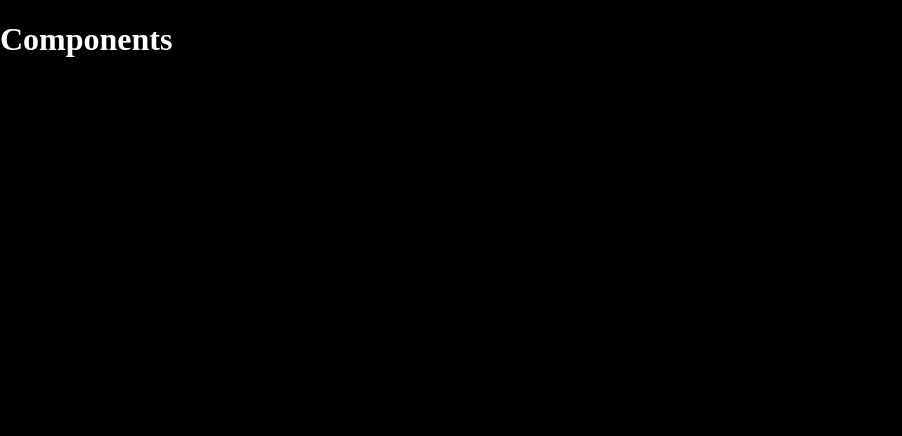
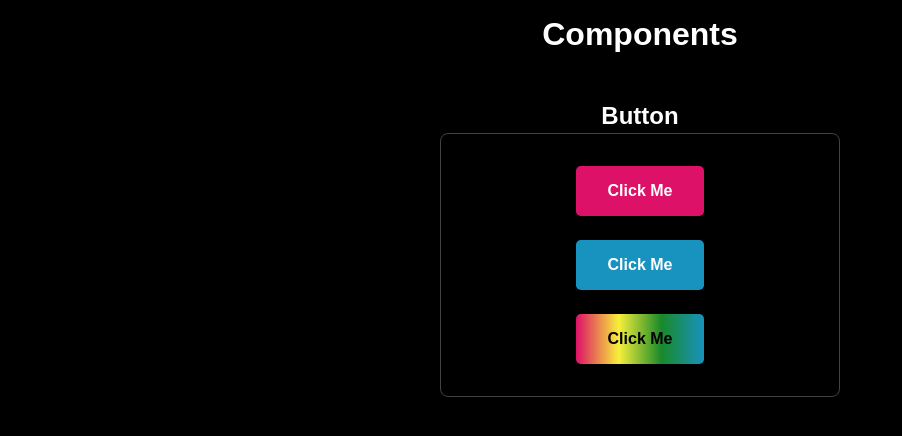
Before and after one commit to sh20-2025/offaxis, a Django app: page /components in a window 1280 px wide. Shown: the top 436 px of the page, without its empty margins (0-902 px from the left). Run offline with Django 5.2, Linux system fonts and the light colour scheme.

Commit message:
feat: button component

```diff
--- a/Off_Axis_App/templates/components.html
+++ /dev/null
@@ -1,13 +0,0 @@
-{% load static %}
-
-<!DOCTYPE html>
-<html>
-  <head>
-    <title>Components</title>
-    <link rel="stylesheet" type="text/css" href="{% static 'styles/components.css' %}" />
-  </head>
-
-  <body>
-    <h1>Components</h1>
-  </body>
-</html>
--- /dev/null
+++ b/Off_Axis_App/templates/components/button.html
@@ -0,0 +1,12 @@
+{% comment %}
+This is a simple resuable button component that can be used in any template.
+
+props:
+    id?: The id of the button
+    type?: The type of the button
+    variant?: The variant of the button (primary, secondary, rainbow)
+    text?: The text of the button
+{% endcomment %}
+<button id="{{ id|default:"" }}"
+        type="{{ type|default:"button" }}"
+        class="btn btn-{{ variant|default:"primary" }}">{{ text|default:"Click Me" }}</button>
--- /dev/null
+++ b/Off_Axis_App/templates/components/index.html
@@ -0,0 +1,63 @@
+{% load static %}
+<!DOCTYPE html>
+<html lang="en">
+  <head>
+    <meta name="viewport" content="width=device-width, initial-scale=1.0" />
+    <meta charset="UTF-8" />
+    <meta name="description" content="Off Axis Components" />
+    <meta name="keywords" content="Off Axis, Components" />
+    <title>Components</title>
+    <link rel="stylesheet"
+          type="text/css"
+          href="{% static 'styles/styles.css' %}" />
+    <link rel="stylesheet"
+          type="text/css"
+          href="{% static 'styles/components.css' %}" />
+    <style>
+      body {
+        display: flex;
+        flex-direction: column;
+        align-items: center;
+        padding: 1rem;
+      }
+
+      .components {
+        display: grid;
+        grid-template-columns: repeat(auto-fill, minmax(400px, 1fr));
+        grid-template-rows: auto;
+        gap: 3rem;
+        margin-top: 5rem;
+      }
+
+      .component {
+        display: flex;
+        position: relative;
+        align-items: center;
+        justify-content: center;
+        flex-direction: column;
+        gap: 1.5rem;
+        padding: 2rem;
+        border: 1px solid var(--oa-text-mid);
+        border-radius: 0.5rem;
+      }
+
+      .component::before {
+        position: absolute;
+        top: -2rem;
+        content: attr(data-name);
+        font-size: 1.5rem;
+        font-weight: bold;
+      }
+    </style>
+  </head>
+  <body>
+    <h1>Components</h1>
+    <div class="components">
+      <div class="component" data-name="Button">
+        {% include "components/button.html" with id="button1" type="button" variant="primary" text="Click Me" %}
+        {% include "components/button.html" with id="button2" type="button" variant="secondary" text="Click Me" %}
+        {% include "components/button.html" with id="button3" type="button" variant="rainbow" text="Click Me" %}
+      </div>
+    </div>
+  </body>
+</html>
--- a/Off_Axis_App/views.py
+++ b/Off_Axis_App/views.py
@@ -4,4 +4,4 @@ from django.shortcuts import render
 
 
 def components(request):
-    return render(request, "components.html")
+    return render(request, "components/index.html")
--- a/static/styles/components.css
+++ b/static/styles/components.css
@@ -1,8 +1,50 @@
-body {
-  background-color: black;
-  width: 100%;
-  height: 100%;
-  margin: 0;
-  padding: 0;
-  color: white;
+.btn {
+  text-align: center;
+  padding: 1rem 2rem;
+  border-radius: 0.3rem;
+  font-weight: bold;
+  font-size: 1rem;
+  border: none;
+  outline: none;
+  cursor: pointer;
+  transition: all 0.3s ease;
 }
+
+.btn-primary {
+  color: var(--oa-text-light);
+  background-color: var(--oa-pink);
+}
+
+.btn-primary:hover {
+  background-color: var(--oa-pink-light);
+}
+
+.btn-primary:focus {
+  background-color: var(--oa-pink-dark);
+}
+
+.btn-secondary {
+  color: var(--oa-text-light);
+  background-color: var(--oa-blue);
+}
+
+.btn-secondary:hover {
+  background-color: var(--oa-blue-light);
+}
+
+.btn-secondary:focus {
+  background-color: var(--oa-blue-dark);
+}
+
+.btn-rainbow {
+  color: var(--oa-text-dark);
+  background: linear-gradient(90deg, var(--oa-pink), var(--oa-yellow), var(--oa-green), var(--oa-blue));
+}
+
+.btn-rainbow:hover {
+  filter: saturate(175%);
+}
+
+.btn-rainbow:focus {
+  filter: brightness(70%);
+}
--- /dev/null
+++ b/static/styles/styles.css
@@ -0,0 +1,37 @@
+:root {
+  --oa-pink: #dd1167;
+  --oa-pink-light: #fd3689;
+  --oa-pink-dark: #a40f4d;
+
+  --oa-yellow: #f7ef3b;
+  --oa-yellow-light: #fff990;
+  --oa-yellow-dark: #dcd212;
+
+  --oa-green: #19892a;
+  --oa-green-light: #23bc3a;
+  --oa-green-dark: #136620;
+
+  --oa-blue: #1892be;
+  --oa-blue-light: #1ab2e9;
+  --oa-blue-dark: #146c8d;
+
+  --oa-text-dark: #000000;
+  --oa-text-light: #ffffff;
+  --oa-text-mid: #424242;
+}
+
+* {
+  box-sizing: border-box;
+  padding: 0;
+  margin: 0;
+}
+
+body {
+  background-color: black;
+  width: 100%;
+  height: 100%;
+  margin: 0;
+  padding: 0;
+  color: white;
+  font-family: Arial, Helvetica, sans-serif;
+}
```
